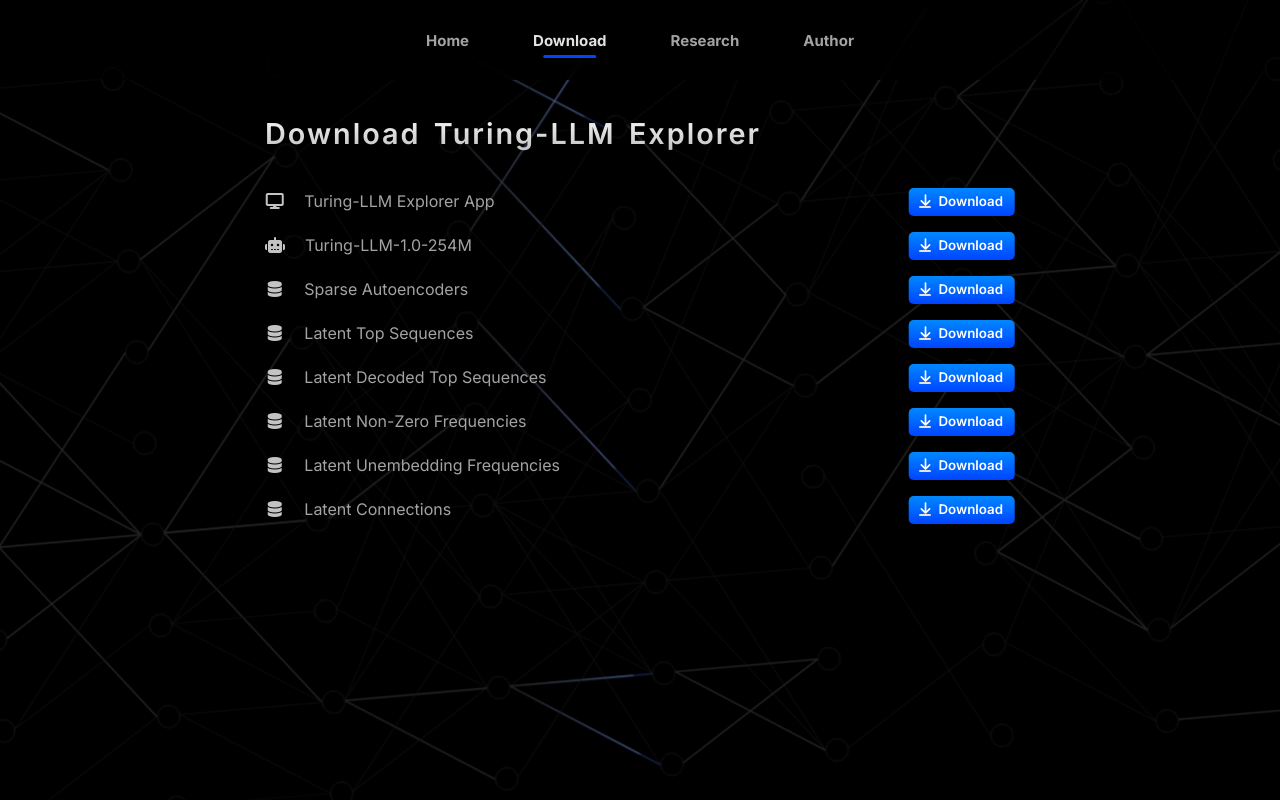
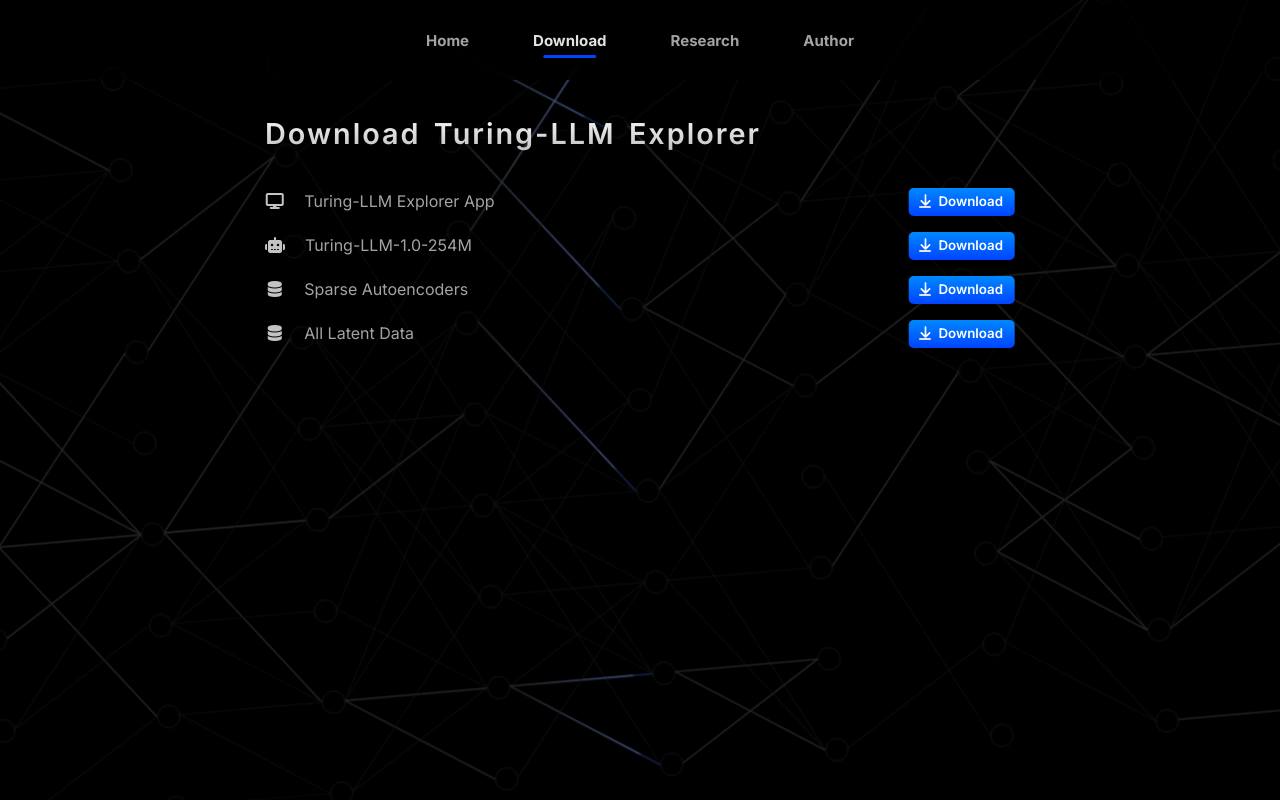
Before and after one commit to DanielJamesDavies/Turing-Explorer-Front-End, a React (Vite) app: page /download in a window 1280 px wide. Built offline with nearby package versions, Linux system fonts and the light colour scheme; no server answers.

Commit message:
Update DownloadPage.jsx

```diff
--- a/src/pages/download/DownloadPage.jsx
+++ b/src/pages/download/DownloadPage.jsx
@@ -33,30 +33,35 @@ export const DownloadPage = () => {
 							link: "https://www.kaggle.com/datasets/danieljamesdavies/turing-llm-sparse-autoencoders",
 						},
 						{
-							name: "Latent Top Sequences",
+							name: "All Latent Data",
 							type: "data",
-							link: "https://www.kaggle.com/datasets/danieljamesdavies/turing-llm-latent-top-sequences",
+							link: "https://www.kaggle.com/datasets/danieljamesdavies/turing-llm-explorer-latent-data",
 						},
-						{
-							name: "Latent Decoded Top Sequences",
-							type: "data",
-							link: "https://www.kaggle.com/datasets/danieljamesdavies/turing-llm-decoded-sequences",
-						},
-						{
-							name: "Latent Non-Zero Frequencies",
-							type: "data",
-							link: "https://www.kaggle.com/datasets/danieljamesdavies/turing-llm-latent-frequencies",
-						},
-						{
-							name: "Latent Unembedding Frequencies",
-							type: "data",
-							link: "https://www.kaggle.com/datasets/danieljamesdavies/turing-llm-top-sequence-unembedding-frequencies",
-						},
-						{
-							name: "Latent Connections",
-							type: "data",
-							link: "https://www.kaggle.com/datasets/danieljamesdavies/turing-llm-top-other-latents",
-						},
+						// {
+						// 	name: "Latent Top Sequences",
+						// 	type: "data",
+						// 	link: "https://www.kaggle.com/datasets/danieljamesdavies/turing-llm-latent-top-sequences",
+						// },
+						// {
+						// 	name: "Latent Decoded Top Sequences",
+						// 	type: "data",
+						// 	link: "https://www.kaggle.com/datasets/danieljamesdavies/turing-llm-decoded-sequences",
+						// },
+						// {
+						// 	name: "Latent Non-Zero Frequencies",
+						// 	type: "data",
+						// 	link: "https://www.kaggle.com/datasets/danieljamesdavies/turing-llm-latent-frequencies",
+						// },
+						// {
+						// 	name: "Latent Unembedding Frequencies",
+						// 	type: "data",
+						// 	link: "https://www.kaggle.com/datasets/danieljamesdavies/turing-llm-top-sequence-unembedding-frequencies",
+						// },
+						// {
+						// 	name: "Latent Connections",
+						// 	type: "data",
+						// 	link: "https://www.kaggle.com/datasets/danieljamesdavies/turing-llm-top-other-latents",
+						// },
 					]?.map((downloadItem, index) => (
 						<div key={index} className='download-list-item-container'>
 							<div className='download-list-item'>
```
